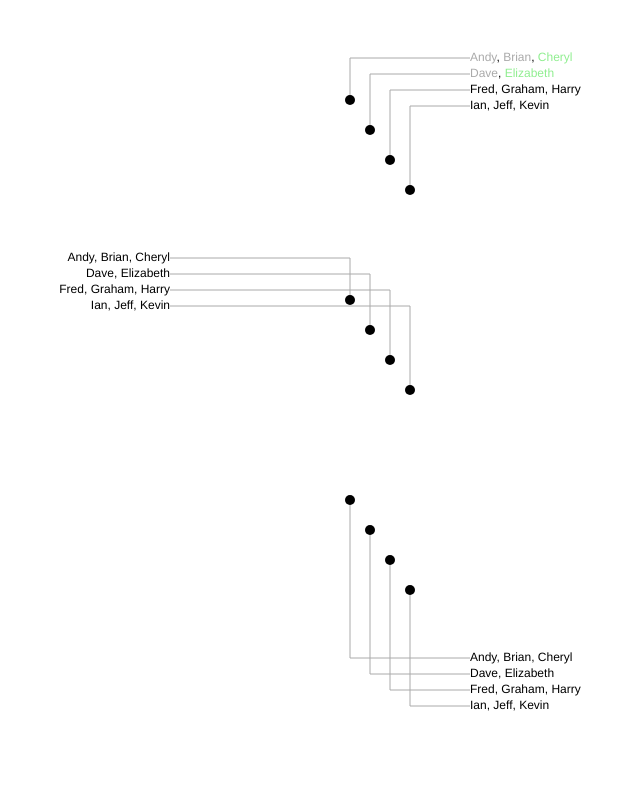
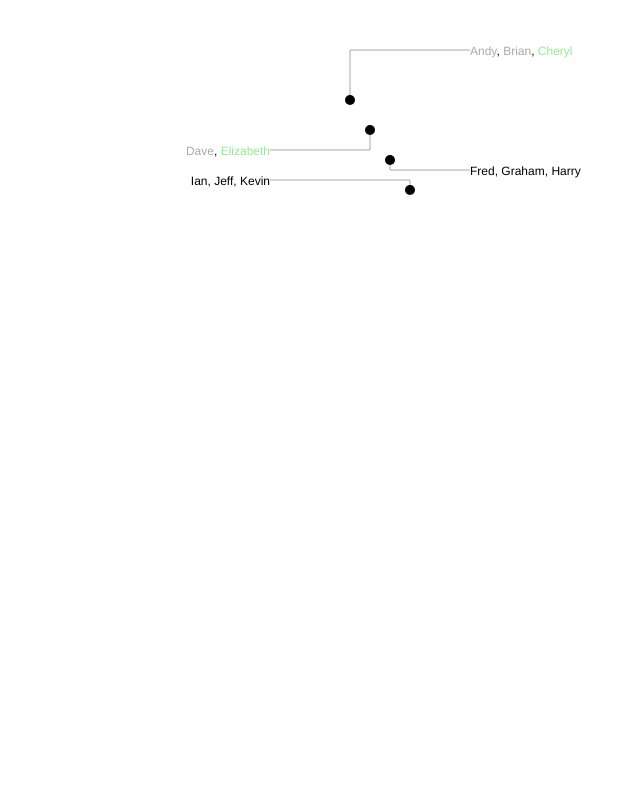
Before and after one commit to peterrcook/chartbits, a plain HTML site: page connectedLabels/index.html in a window 1280 px wide. Shown: the top 800 px of the page, without its empty margins (70-710 px from the left). Drawn offline with Linux system fonts and the light colour scheme.

Commit message:
Individually position label-groups (rather than automatically placing them in a block)

```diff
--- a/connectedLabels/css/example.css
+++ b/connectedLabels/css/example.css
@@ -10,13 +10,9 @@ body {
   cursor: pointer;
 }
 
-#charts .container, #charts .layer {
+#charts .container, #charts svg {
   width: 1000px;
   height: 200px;
-}
-
-#charts .chart3.container, #charts .chart3 .layer, #charts .chart4.container, #charts .chart4 .layer {
-  height: 350px;
 }
 
 #charts .chart {
@@ -31,18 +27,18 @@ path.connector {
 
 
 /* colors */
-#charts .chart1 .labels span.male {
+#charts .chart1 .label-group span.male {
   color: #aaa;
 }
-#charts .chart1 .labels span.female {
+#charts .chart1 .label-group span.female {
   color: lightgreen;
 }
 
 /* Hovering */
-#charts .chart1 .labels .label-group span {
+#charts .chart1 .label-group span {
   cursor: pointer;
 }
-#charts .chart1 .labels .label-group span.hover {
+#charts .chart1 .label-group span.hover {
   color: indianred;
 }
 #charts .chart1 svg path.label-group.hover {
--- a/connectedLabels/index.html
+++ b/connectedLabels/index.html
@@ -9,31 +9,8 @@
   <body>
     <div id="charts">
       <div class="chart1 chart container">
-        <svg class="layer">
+        <svg>
         </svg>
-        <div class="layer">
-        </div>
-      </div>
-
-      <div class="chart2 chart container">
-        <svg class="layer">
-        </svg>
-        <div class="layer">
-        </div>
-      </div>
-
-      <div class="chart3 chart container">
-        <svg class="layer">
-        </svg>
-        <div class="layer">
-        </div>
-      </div>
-
-      <div class="chart4 chart container">
-        <svg class="layer">
-        </svg>
-        <div class="layer">
-        </div>
       </div>
     </div>
 
--- a/connectedLabels/js/connectedLabels.js
+++ b/connectedLabels/js/connectedLabels.js
@@ -10,7 +10,7 @@ animdata.d3.connectedLabels = function() {
   Configurable variables
   ----*/
   var config = {
-    connectorSide: 'left',  // the side of the labels the connector emanates from
+    // connectorSide: 'left',  // the side of the labels the connector emanates from
     fontSize: 12,
     position: {x: 0, y: 0},  // the position of the labels relative to the container
     labelWidth: 200
@@ -26,7 +26,7 @@ animdata.d3.connectedLabels = function() {
   var d3elements = {
     container: null,
     groups: null,
-    svgLayer: null,
+    svg: null,
     divLayer: null,
     labelContainer: null,
   }
@@ -58,8 +58,8 @@ animdata.d3.connectedLabels = function() {
   function init(selection) {
     // To make things simpler, we assume just one element in the selection
     d3elements.container = d3.select(selection[0][0]);
-    d3elements.divLayer = d3elements.container.select('div.layer');
-    d3elements.svgLayer = d3elements.container.select('svg.layer');
+    // d3elements.divLayer = d3elements.container.select('div.layer');
+    d3elements.svg = d3elements.container.select('svg');
 
     data = d3elements.container.datum();
   }
@@ -67,15 +67,8 @@ animdata.d3.connectedLabels = function() {
   /*----
   Chart building
   ----*/
-  function constructChart() {
-    d3elements.labelContainer = d3elements.divLayer
-      .append('div')
-      .classed('labels', true)
-      .style('position', 'absolute')
-      .style('width', config.labelWidth + 'px')
-      .style('left', config.connectorSide === 'left' ? config.position.x + 'px' : config.position.x - config.labelWidth + 'px')
-      .style('top', config.position.y + 'px')
-  }
+  // function constructChart() {
+  // }
 
 
 
@@ -83,22 +76,28 @@ animdata.d3.connectedLabels = function() {
   Update
   ----*/
   function connectorPath(d, i) {
-    var labelY = config.position.y + (i + 0.5) * (config.fontSize + 4);
-    p = animdata.svg.pathAbsMove(config.position.x, labelY);
-    p += animdata.svg.pathAbsLine(d.position.x, labelY);
+    // var labelY = config.position.y + (i + 0.5) * (config.fontSize + 4);
+    p = animdata.svg.pathAbsMove(d.labelPosition.x, d.labelPosition.y);
+    p += animdata.svg.pathAbsLine(d.position.x, d.labelPosition.y);
     p += animdata.svg.pathAbsLine(d.position.x, d.position.y);
     return p;
   }
 
   function update() {
-    var labelGroups = d3elements.labelContainer
+    var containerWidth = +d3elements.container
+      .style('width')
+      .replace('px', '');
+
+    var labelGroups = d3elements.container
       .selectAll('div.label-group')
-      .data(function(d) {return d;})
+      .data(data)
       .enter()
       .append('div')
       .style('position', 'absolute')
-      .style('right', config.connectorSide === 'right' ? 0 : null)
-      .style('top', function(d, i) {return i * (config.fontSize + 4) + 'px';})
+      // .style('right', config.connectorSide === 'right' ? 0 : null)
+      .style('left', function(d) {return d.connectorSide === 'left' ? d.labelPosition.x + 'px' : null;})
+      .style('right', function(d) {return d.connectorSide === 'right' ? containerWidth - d.labelPosition.x + 'px' : null;})
+      .style('top', function(d) {return d.labelPosition.y - 0.5 * config.fontSize + 'px';})
       .style('font-size', config.fontSize + 'px')
       .attr('class', function(d, i) {return 'label-group group-'+i;});
 
@@ -110,7 +109,7 @@ animdata.d3.connectedLabels = function() {
       .selectAll('span')
       .data(function(d) {return d.labels;});
 
-    d3elements.svgLayer
+    d3elements.svg
       .selectAll('path.connector')
       .data(function(d) {return d;})
       .enter()
@@ -142,9 +141,9 @@ animdata.d3.connectedLabels = function() {
     // console.log(data);
 
     // Construct the chart if this is first call
-    if(!constructed) {
-      constructChart();
-    }
+    // if(!constructed) {
+    //   constructChart();
+    // }
 
     update();
 
--- a/connectedLabels/js/example.js
+++ b/connectedLabels/js/example.js
@@ -2,21 +2,29 @@
   var data1 = [
     {
       labels: ['Andy', 'Brian', 'Cheryl'],
+      labelPosition: {x: 500, y: 50},
+      connectorSide: 'left',
       position: {x: 380, y: 100},
       classes: ['andy male', 'brian male', 'cheryl female']
     },
     {
       labels: ['Dave', 'Elizabeth'],
+      labelPosition: {x: 300, y: 150},
+      connectorSide: 'right',
       position: {x: 400, y: 130},
       classes: ['dave male', 'elizabeth female']
     },
     {
       labels: ['Fred', 'Graham', 'Harry'],
+      labelPosition: {x: 500, y: 170},
+      connectorSide: 'left',
       position: {x: 420, y: 160},
       classes: ['fred', 'graham', 'harry']
     },
     {
       labels: ['Ian', 'Jeff', 'Kevin'],
+      labelPosition: {x: 300, y: 180},
+      connectorSide: 'right',
       position: {x: 440, y: 190},
       classes: ['ian', 'jeff', 'kevin']
     }
@@ -31,15 +39,13 @@
   // Construction
   function construct1() {
     var connectedLabels = animdata.d3.connectedLabels()
-      .connectorSide('left')
-      .fontSize(12)
-      .position({x: 500, y: 50});
+      .fontSize(12);
 
     d3.select('#charts .chart1')
       .datum(data1)
       .call(connectedLabels);
 
-    d3.select('#charts .chart1 svg.layer')
+    d3.select('#charts .chart1 svg')
       .append('g')
       .classed('points', true)
       .selectAll('circle')
@@ -58,7 +64,7 @@
       });
 
     // Set up some basic hovering
-    d3.selectAll('#charts .chart1 .labels .label')
+    d3.selectAll('#charts .chart1 .label')
       .on('mouseover', function(d) {
         d3.select(this)
           .classed('hover', true);
@@ -72,7 +78,7 @@
          .classed('hover', true);
       })
       .on('mouseout', function(d) {
-        d3.selectAll('#charts .chart1 .labels .label-group span')
+        d3.selectAll('#charts .chart1 .label-group span')
           .classed('hover', false);
         d3.selectAll('#charts .chart1 svg .label-group')
           .classed('hover', false);
@@ -82,71 +88,5 @@
 
   }
 
-  function construct2() {
-    var connectedLabels = animdata.d3.connectedLabels()
-      .connectorSide('right')
-      .fontSize(12)
-      .position({x: 200, y: 50});
-
-    d3.select('#charts .chart2')
-      .datum(data1)
-      .call(connectedLabels);
-
-    d3.select('#charts .chart2 svg.layer')
-      .append('g')
-      .selectAll('circle')
-      .data(data1)
-      .enter()
-      .append('circle')
-      .attr('r', 5)
-      .attr('cx', function(d) {return d.position.x;})
-      .attr('cy', function(d) {return d.position.y;})
-    }
-
-  function construct3() {
-    var connectedLabels = animdata.d3.connectedLabels()
-      .connectorSide('left')
-      .fontSize(12)
-      .position({x: 500, y: 250});
-
-    d3.select('#charts .chart3')
-      .datum(data1)
-      .call(connectedLabels);
-
-    d3.select('#charts .chart3 svg.layer')
-      .append('g')
-      .selectAll('circle')
-      .data(data1)
-      .enter()
-      .append('circle')
-      .attr('r', 5)
-      .attr('cx', function(d) {return d.position.x;})
-      .attr('cy', function(d) {return d.position.y;})
-    }
-
-  function construct4() {
-    var connectedLabels = animdata.d3.connectedLabels()
-      .connectorSide('right')
-      .fontSize(12)
-      .position({x: 200, y: 250});
-
-    d3.select('#charts .chart4')
-      .datum(data1)
-      .call(connectedLabels);
-
-    d3.select('#charts .chart4 svg.layer')
-      .append('g')
-      .selectAll('circle')
-      .data(data1)
-      .enter()
-      .append('circle')
-      .attr('r', 5)
-      .attr('cx', function(d) {return d.position.x;})
-      .attr('cy', function(d) {return d.position.y;})
-    }
-
   construct1();
-  construct2();
-  construct3();
-  construct4();
 })();
```
